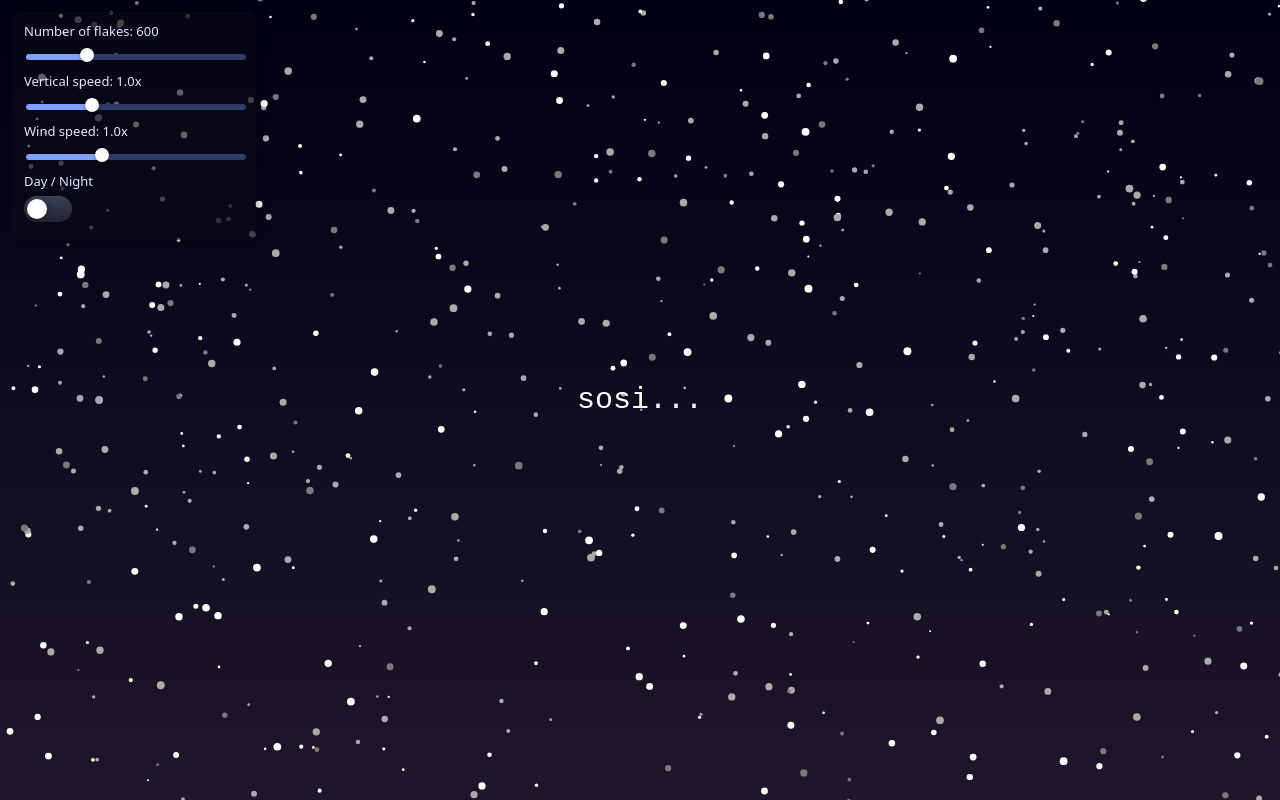
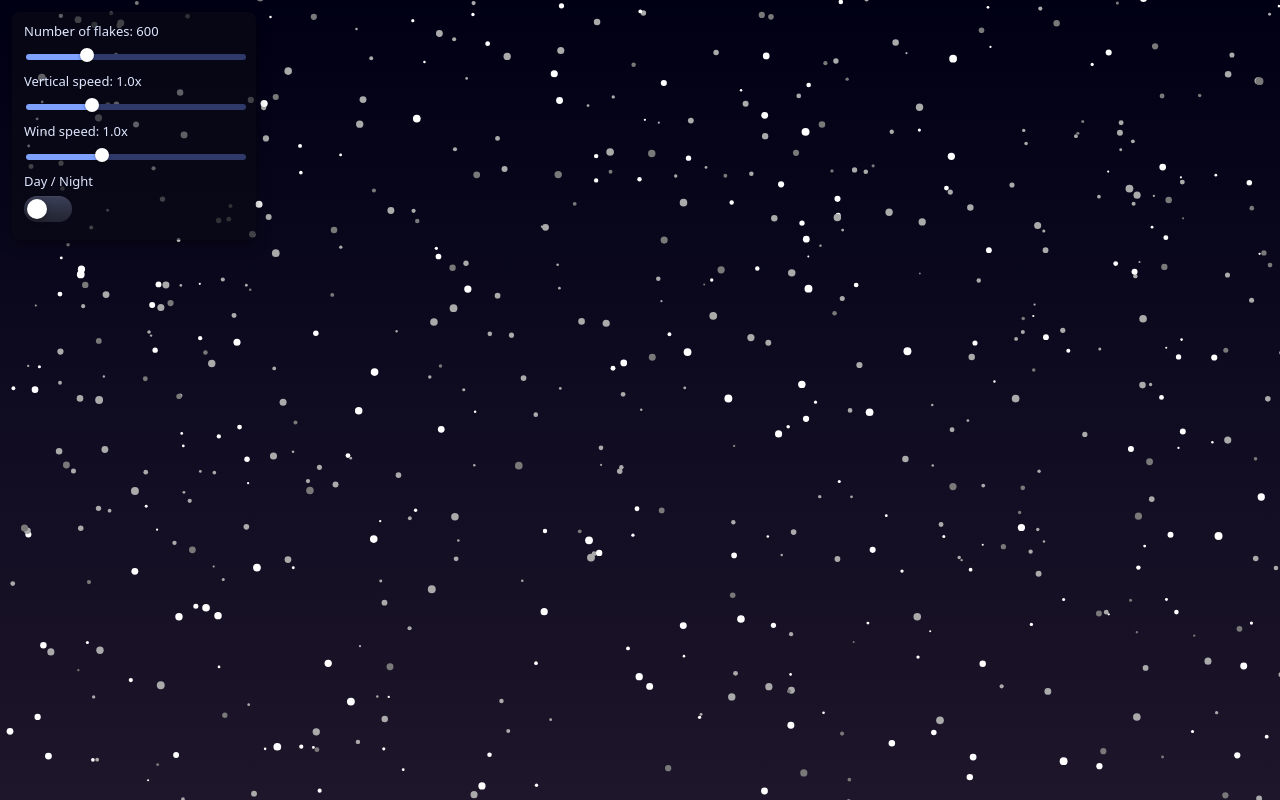
Before and after one commit to rezawam/christmas.github.io, a plain HTML site: page index.html in a window 1280 px wide. Drawn offline with Linux system fonts and the light colour scheme.

Commit message:
remove sosi

```diff
--- a/index.html
+++ b/index.html
@@ -6,7 +6,6 @@
   <link rel="stylesheet" href="style.css">
 </head>
 <body>
-  <div id="label">sosi...</div>
 
   <div id="controls" aria-hidden="false">
     <div class="control">
```
